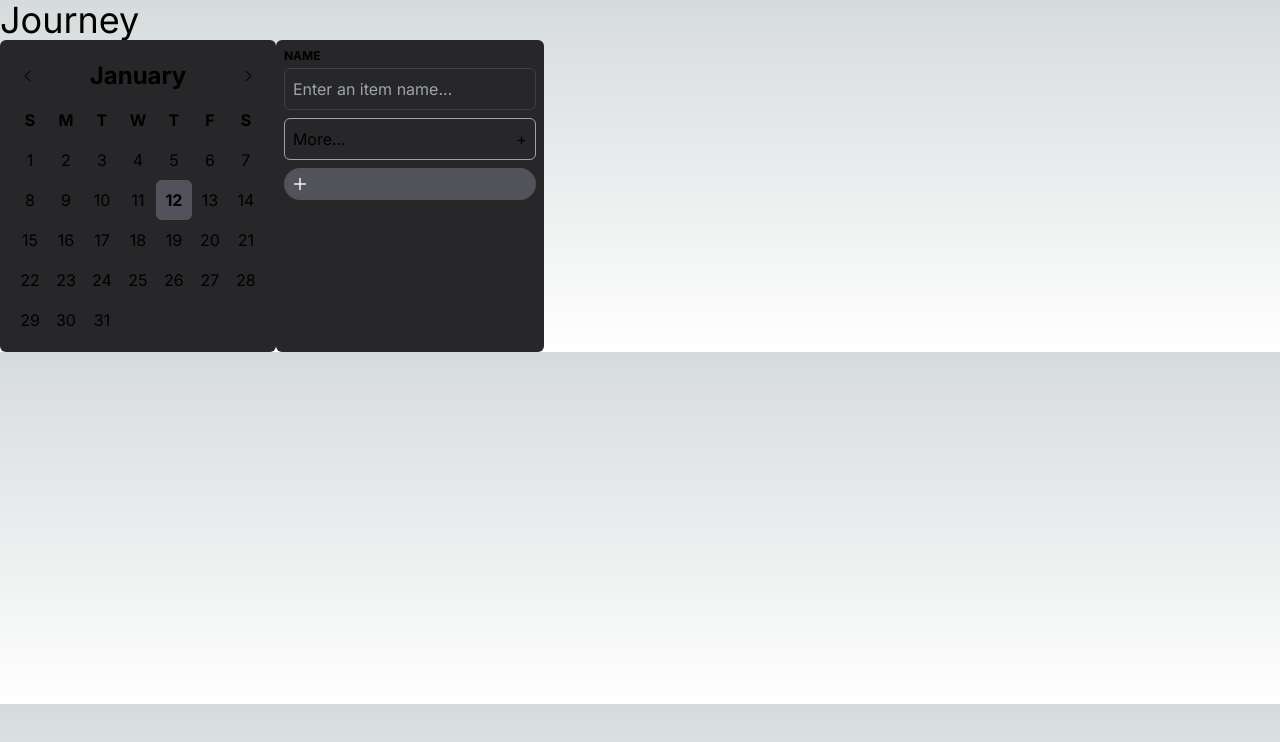
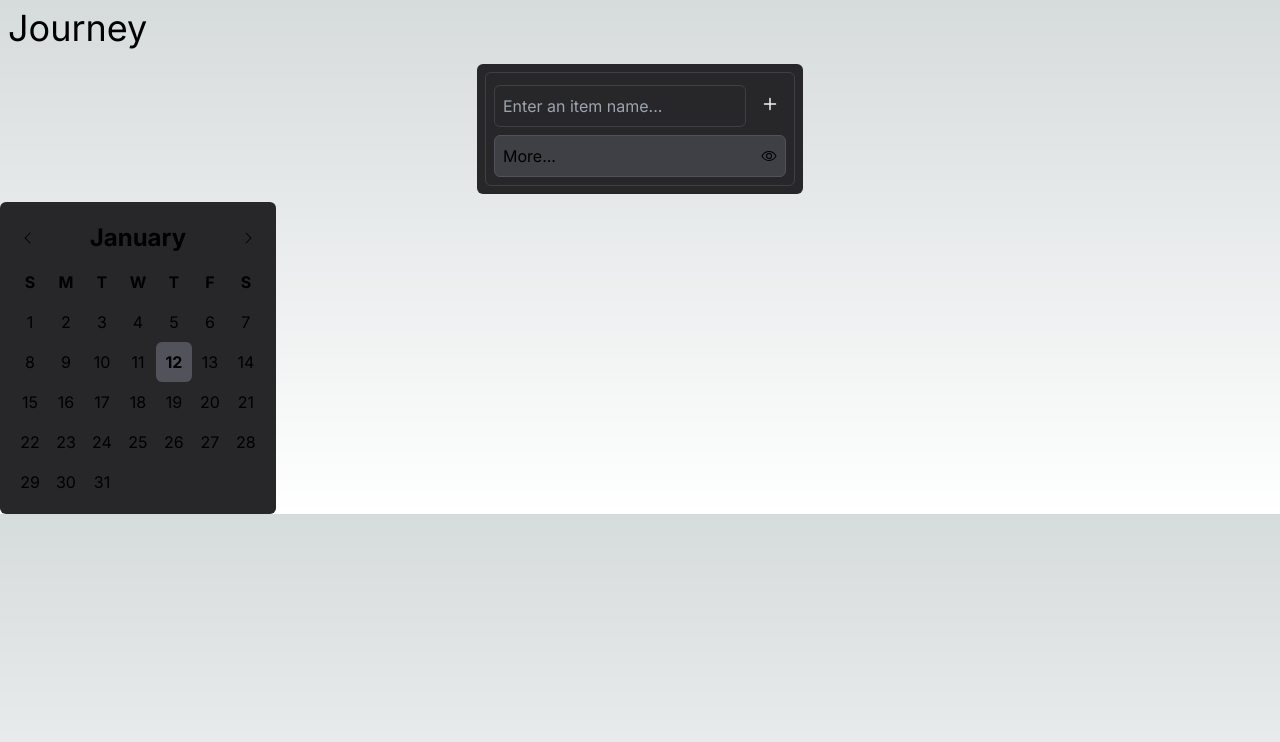
Before and after one commit to minischetti/journey, a Next.js app in the folder next/journey/: page / in a window 1280 px wide. Shown: the top 742 px of the page. Built offline with nearby package versions, Linux system fonts and the light colour scheme.

Commit message:
Improve compose flow

```diff
--- a/next/journey/src/app/page.tsx
+++ b/next/journey/src/app/page.tsx
@@ -4,7 +4,7 @@ import Calendar from "./Calendar";
 import * as Types from "./types";
 import { Command } from "cmdk";
 import { ItemsContext, ItemsProvider } from "./context";
-import { Tag as TagIcon, Plus, X } from "@phosphor-icons/react";
+import { Tag as TagIcon, Plus, X, Subtract, Eye, EyeClosed } from "@phosphor-icons/react";
 
 const AppContext = createContext({});
 const { Provider } = AppContext;
@@ -32,7 +32,7 @@ const Popup = ({ children }: { children: JSX.Element }) => {
     );
 };
 
-const Accordion = ({ title, children }: { title: string; children: JSX.Element }) => {
+const Accordion = ({ title, children, variant }: { title: string; children: JSX.Element | JSX.Element[]; variant?: Variants }) => {
     const [isOpen, setIsOpen] = useState(false);
 
     const toggleAccordion = () => {
@@ -40,10 +40,10 @@ const Accordion = ({ title, children }: { title: string; children: JSX.Element }
     };
 
     return (
-        <div className="border border-gray-400 rounded-md">
+        <div className={`border border-zinc-600 bg-zinc-700 rounded-md ${variant}`}>
             <div onClick={toggleAccordion} className="flex justify-between p-2 cursor-pointer">
                 <h2>{title}</h2>
-                <button>{isOpen ? "-" : "+"}</button>
+                <button>{isOpen ? <EyeClosed/> : <Eye/>}</button>
             </div>
             {isOpen && (
                 <div className="m-2">
@@ -55,7 +55,7 @@ const Accordion = ({ title, children }: { title: string; children: JSX.Element }
     );
 };
 
-function Input({ label, name, placeholder, onChange }: { label: string; name: string; placeholder: string; onChange: (e: any) => void }) {
+function Input({ label, name, placeholder, onChange, variant = Variants.default }: { label: string; name: string; placeholder: string; onChange: (e: any) => void; variant?: Variants }) {
     return (
         <div className="flex flex-col gap-1">
             <Label>{label}</Label>
@@ -63,7 +63,7 @@ function Input({ label, name, placeholder, onChange }: { label: string; name: st
                 name={name}
                 placeholder={placeholder}
                 onChange={onChange}
-                className="border bg-zinc-800 border-zinc-700 focus:outline-zinc-800 outline-none rounded-md p-2 appearance-none"
+                className={`border border-zinc-700 focus:outline-zinc-800 outline-none rounded-md p-2 ${variant}`}
             />
         </div>
     );
@@ -73,14 +73,14 @@ function Label({ children }: { children: JSX.Element }) {
     return <label className="text-xs uppercase font-bold">{children}</label>;
 }
 
-function Select({ label, name, children }: { label: string; name: string; children: JSX.Element[] }) {
+function Select({ label, name, children, variant = Variants.default }: { label: string; name: string; children: JSX.Element[]; variant?: Variants }) {
     return (
         <div className="flex flex-col gap-1">
             <Label>{label}</Label>
             <select
                 name={name}
                 value={Status.backlog}
-                className="border bg-zinc-800 border-zinc-700 focus:outline-zinc-800 outline-none rounded-md p-2 appearance-none">
+                className={`border border-zinc-700 focus:outline-zinc-800 outline-none rounded-md p-2 ${variant}`}>
                 {children}
             </select>
         </div>
@@ -105,7 +105,7 @@ function Item({ name, description, status, items, tags }: Types.Item) {
                 <Tags>
                     <Label>Tags</Label>
                     {tags.map((tag, tagIndex) => (
-                        <Tag key={tagIndex} name={tag} />
+                        <Tag key={tagIndex} name={tag} onClose={() => {}} />
                     ))}
                 </Tags>
             )}
@@ -134,14 +134,25 @@ function Side() {
     );
 }
 
-function Tags({ children }: { children: JSX.Element[] }) {
-    return <div className="flex gap-2 p-2 rounded-md bg-zinc-800 items-center text-sm">{children}</div>;
+function Tags({ children, variant = Variants.default }: { children: JSX.Element[]; variant?: Variants }) {
+    return <div className={`flex flex-row gap-2 py-2 ${variant}`}>{children}</div>;
 }
 
-function Tag({ name }: { name: string }) {
+function Tag({ name, onClose }: { name: string; onClose?: () => void }) {
     return (
-        <div className="py-1 px-3 flex gap-1 rounded-md bg-zinc-600 items-center">
+        <div className="py-1 px-2 flex gap-2 rounded-md bg-zinc-600 items-center text-sm">
             <h2>{name}</h2>
+            <button onClick={onClose}>
+                <X weight="bold" />
+            </button>
+        </div>
+    );
+}
+
+function Bar({ children }: { children: JSX.Element }) {
+    return (
+        <div className="flex flex-row justify-center items-center p-2">
+            {children}
         </div>
     );
 }
@@ -246,21 +257,18 @@ function App() {
 
     return (
         <div>
-            <h1 className="text-4xl">Journey</h1>
-            <div className="flex flex-row">
-                <Side />
-                {/* {tags.map((tag, tagIndex) => (
-                <Accordion key={tagIndex} title={tag}>
-                    {items
-                        .filter((item) => item.tags?.includes(tag))
-                        .map((item, itemIndex) => (
-                            <Item key={itemIndex} {...item} />
-                        ))}
-                </Accordion>
-            ))} */}
-                <div className="flex flex-col gap-2 p-2 rounded-md bg-zinc-800">
-                    <form onSubmit={formSubmit} className="flex flex-col gap-2">
-                        <Input label="name" placeholder="Enter an item name..." />
+            <header className="flex flex-row justify-between items-center p-2">
+                <h1 className="text-4xl">Journey</h1>
+            </header>
+            <Bar>
+            <div className="flex flex-col gap-2 p-2 rounded-md bg-zinc-800">
+                    <form onSubmit={formSubmit} className="flex flex-col gap-2 border border-zinc-700 rounded-md p-2">
+                        <div className="flex gap-2">
+                            <Input placeholder="Enter an item name..." />
+                            <Button type="submit" variant={Variants.circle}>
+                                <Plus weight="bold" />
+                            </Button>
+                        </div>
                         <Accordion title="More...">
                             {/* <Popup>
                         <div className="flex flex-col gap-2">
@@ -277,25 +285,30 @@ function App() {
                                     </option>
                                 ))}
                             </Select>
-                            <div className="flex gap-2 p-2 rounded-md bg-zinc-800 items-center text-sm">
+                            <div>
+                            <Label>Tags</Label>
+                            <Tags>
                                 {composeTags.map((tag, tagIndex) => (
-                                    <span className="py-1 px-3 flex gap-1 rounded-md bg-zinc-600 items-center" key={tagIndex}>
-                                        <span>{tag}</span>
-                                        <span className="cursor-pointer" onClick={removeTag(tagIndex)}>
-                                            <X weight="bold" />
-                                        </span>
-                                    </span>
+                                    <Tag key={tagIndex} name={tag} onClose={removeTag(tagIndex)} />
                                 ))}
                                 <Input name="tags" placeholder="Enter tags..." onChange={updateTags} />
+                                </Tags>
                             </div>
                         </Accordion>
-                        <Button type="submit" variant={Variants.circle}>
-                            <span className="flex gap-1 items-center">
-                                <Plus weight="bold" />
-                            </span>
-                        </Button>
                     </form>
                 </div>
+            </Bar>
+            <div className="flex flex-row">
+                <Side />
+                {/* {tags.map((tag, tagIndex) => (
+                <Accordion key={tagIndex} title={tag}>
+                    {items
+                        .filter((item) => item.tags?.includes(tag))
+                        .map((item, itemIndex) => (
+                            <Item key={itemIndex} {...item} />
+                        ))}
+                </Accordion>
+            ))} */}
                 <div>
                     {items.map((item, itemIndex) => (
                         <Item key={itemIndex} {...item} />
@@ -307,12 +320,12 @@ function App() {
 }
 
 enum Variants {
-    default = "rounded-md",
+    default = "rounded-md bg-transparent",
     circle = "rounded-full",
     outline = "border border-zinc-600",
     underline = "border-b border-zinc-600",
-    ghost = "bg-transparent",
 }
+
 function Button({
     type,
     children,
@@ -325,7 +338,7 @@ function Button({
     variant?: Variants;
 }) {
     return (
-        <button type={type} onClick={onClick} className={`flex gap-1 items-center p-2 bg-zinc-600 text-zinc-100 ${variant}`}>
+        <button type={type} onClick={onClick} className={`flex gap-1 items-center p-2 text-zinc-100 ${variant}`}>
             {children}
         </button>
     );
```
